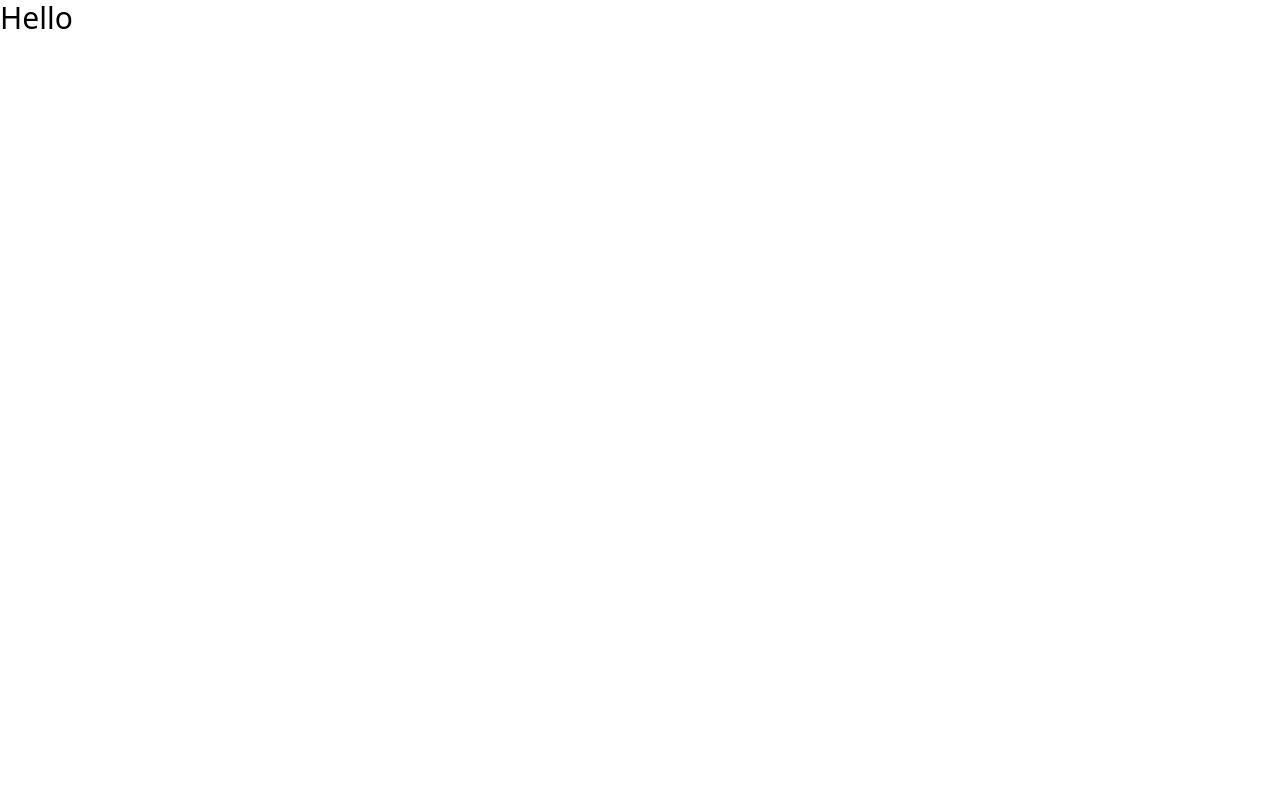
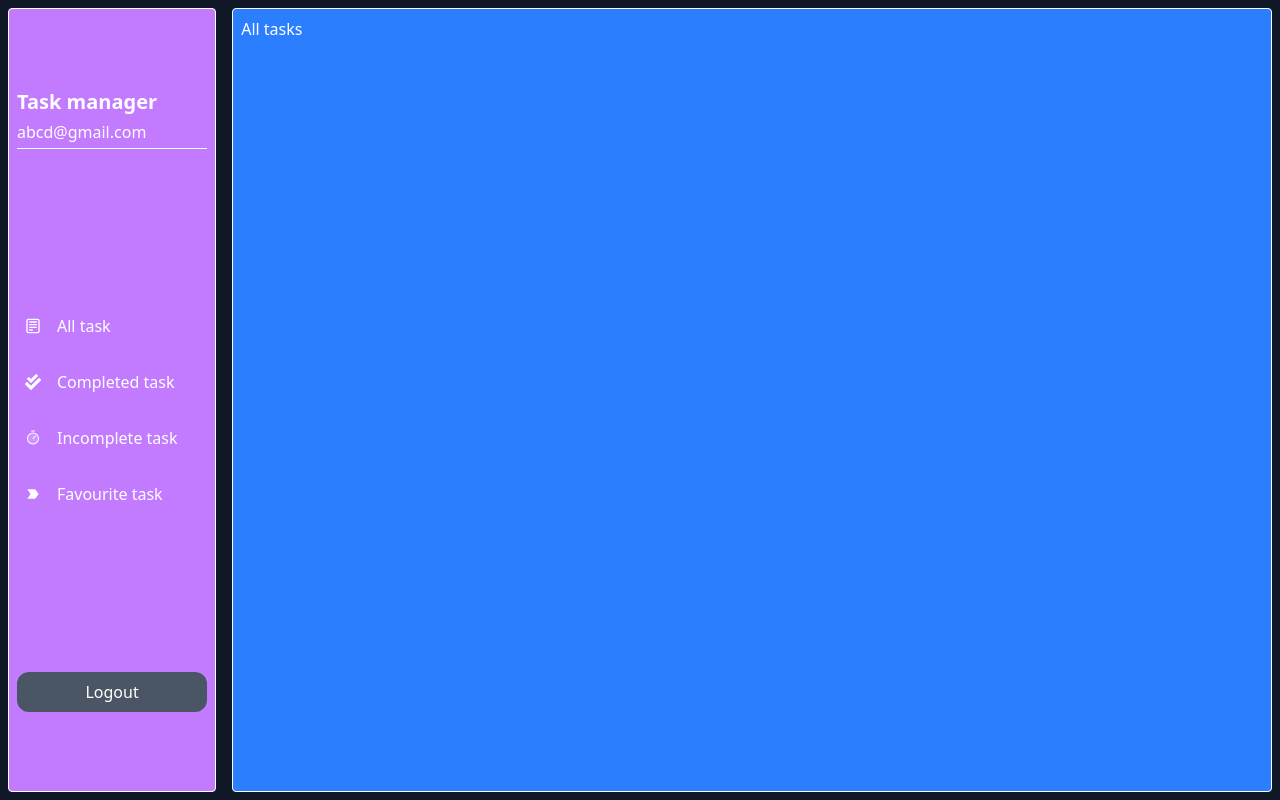
Before and after one commit to princemahmood117/task_manager, a React (Vite) app in the folder client/: page / in a window 1280 px wide. Built offline with nearby package versions, Linux system fonts and the light colour scheme.

Commit message:
side bar route setup done

```diff
--- a/client/package.json
+++ b/client/package.json
@@ -15,6 +15,7 @@
     "match-sorter": "^8.0.0",
     "react": "^18.3.1",
     "react-dom": "^18.3.1",
+    "react-icons": "^5.4.0",
     "react-router-dom": "^7.1.5",
     "sort-by": "^1.2.0",
     "tailwindcss": "^4.0.3"
--- a/client/src/App.jsx
+++ b/client/src/App.jsx
@@ -1,14 +1,24 @@
-
-import './App.css'
-
+import Home from "./pages/Home/Home";
+import AllTask from './pages/AllTasks/AllTask'
+import CompletedTask from './pages/CompletedTask/CompletedTask'
+import IncompleteTask from './pages/IncompleteTask/IncompleteTask'
+import FavTask from './pages/FavTask/FavTask'
+import { BrowserRouter, Routes, Route } from "react-router-dom";
 function App() {
-
-
   return (
-    <>
-      <h1 className='text-3xl'>Hello</h1>
-    </>
-  )
+    <div className="bg-gray-900 text-white h-screen p-2">
+      <BrowserRouter>
+        <Routes>
+          <Route exact path="/" element={<Home></Home>}>
+            <Route  index element={<AllTask></AllTask>}></Route>
+            <Route  path="/completed-tasks" element={<CompletedTask></CompletedTask>}></Route>
+            <Route  path="/incompleted-tasks" element={<IncompleteTask></IncompleteTask>}></Route>
+            <Route  path="/fav-tasks" element={<FavTask></FavTask>}></Route>
+          </Route>
+        </Routes>
+      </BrowserRouter>
+    </div>
+  );
 }
 
-export default App
+export default App;
--- /dev/null
+++ b/client/src/pages/AllTasks/AllTask.jsx
@@ -0,0 +1,10 @@
+
+const AllTask = () => {
+    return (
+        <div>
+            <h1>All tasks</h1>
+        </div>
+    );
+};
+
+export default AllTask;
--- /dev/null
+++ b/client/src/pages/CompletedTask/CompletedTask.jsx
@@ -0,0 +1,10 @@
+
+const CompletedTask = () => {
+    return (
+        <div>
+            <h1>This is completed task</h1>
+        </div>
+    );
+};
+
+export default CompletedTask;
--- /dev/null
+++ b/client/src/pages/FavTask/FavTask.jsx
@@ -0,0 +1,10 @@
+
+const FavTask = () => {
+    return (
+        <div>
+            <h1>This is fav task</h1>
+        </div>
+    );
+};
+
+export default FavTask;
--- /dev/null
+++ b/client/src/pages/Home/Home.jsx
@@ -0,0 +1,18 @@
+import { Outlet } from "react-router-dom";
+import Sidebar from "./Sidebar";
+
+const Home = () => {
+  return (
+    <div className="flex h-[98vh] gap-4">
+      <div className="md:w-1/6 w-2/6 border rounded p-2 flex flex-col bg-purple-400 justify-around">
+        <Sidebar></Sidebar>
+      </div>
+
+      <div className="bg-blue-500 md:w-5/6 w-4/6 border rounded p-2">
+        <Outlet></Outlet>
+      </div>
+    </div>
+  );
+};
+
+export default Home;
--- /dev/null
+++ b/client/src/pages/Home/Sidebar.jsx
@@ -0,0 +1,52 @@
+import { CgNotes } from "react-icons/cg";
+import { FaCheckDouble } from "react-icons/fa";
+import { MdLabelImportant } from "react-icons/md";
+import { PiTimerDuotone } from "react-icons/pi";
+import { Link } from "react-router-dom";
+
+const Sidebar = () => {
+  const data = [
+    {
+      title: "All task",
+      icon : <CgNotes></CgNotes>,
+      link : '/'
+    },
+    {
+      title: "Completed task",
+      icon : <FaCheckDouble />,
+      link : '/completed-tasks'
+    },
+    {
+      title: "Incomplete task",
+      icon : <PiTimerDuotone />,
+      link : '/incompleted-tasks'
+    },
+    {
+      title: "Favourite task",
+      icon : <MdLabelImportant />,
+      link : '/fav-tasks'
+    },
+  ];
+  return (
+    <>
+      <div>
+        <h2 className="text-xl font-semibold">Task manager</h2>
+        <h4 className="my-1">abcd@gmail.com</h4>
+        <hr />
+      </div>
+      <div className="">
+        {data.map((item, index) => (
+          <Link to={item.link} key={index} className="my-4 flex items-center md:gap-4 gap-2 hover:bg-gray-500 hover:cursor-pointer p-2 rounded  transition-all duration-300">
+            {item.icon}  {item.title}
+          </Link>
+        ))}
+      </div>
+
+      <div>
+        <button className="bg-gray-600 w-full p-2 rounded-xl">Logout</button>
+      </div>
+    </>
+  );
+};
+
+export default Sidebar;
--- /dev/null
+++ b/client/src/pages/IncompleteTask/IncompleteTask.jsx
@@ -0,0 +1,10 @@
+
+const IncompleteTask = () => {
+    return (
+        <div>
+            <h1>incompleted task</h1>
+        </div>
+    );
+};
+
+export default IncompleteTask;
```
Also changed, not shown: 1 other file (tests, documents, lock files or other folders).
